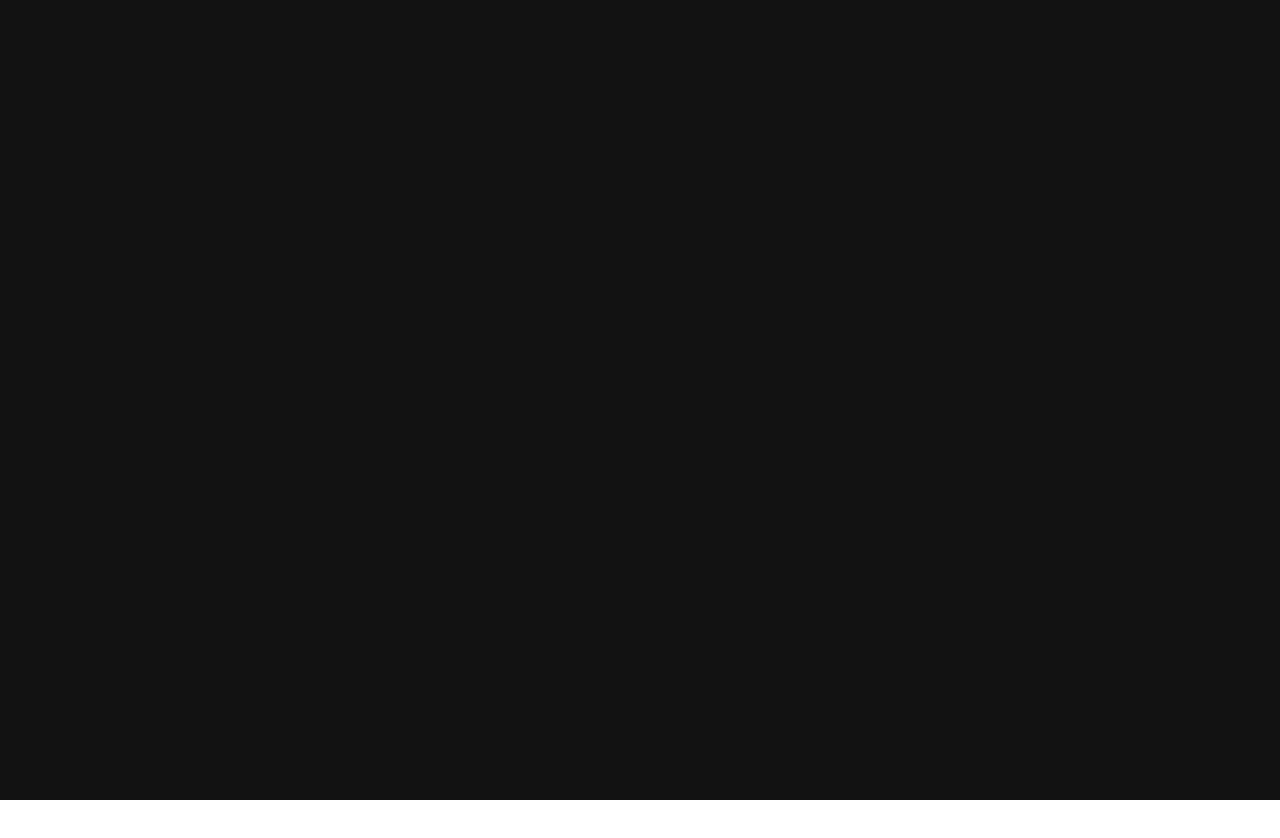
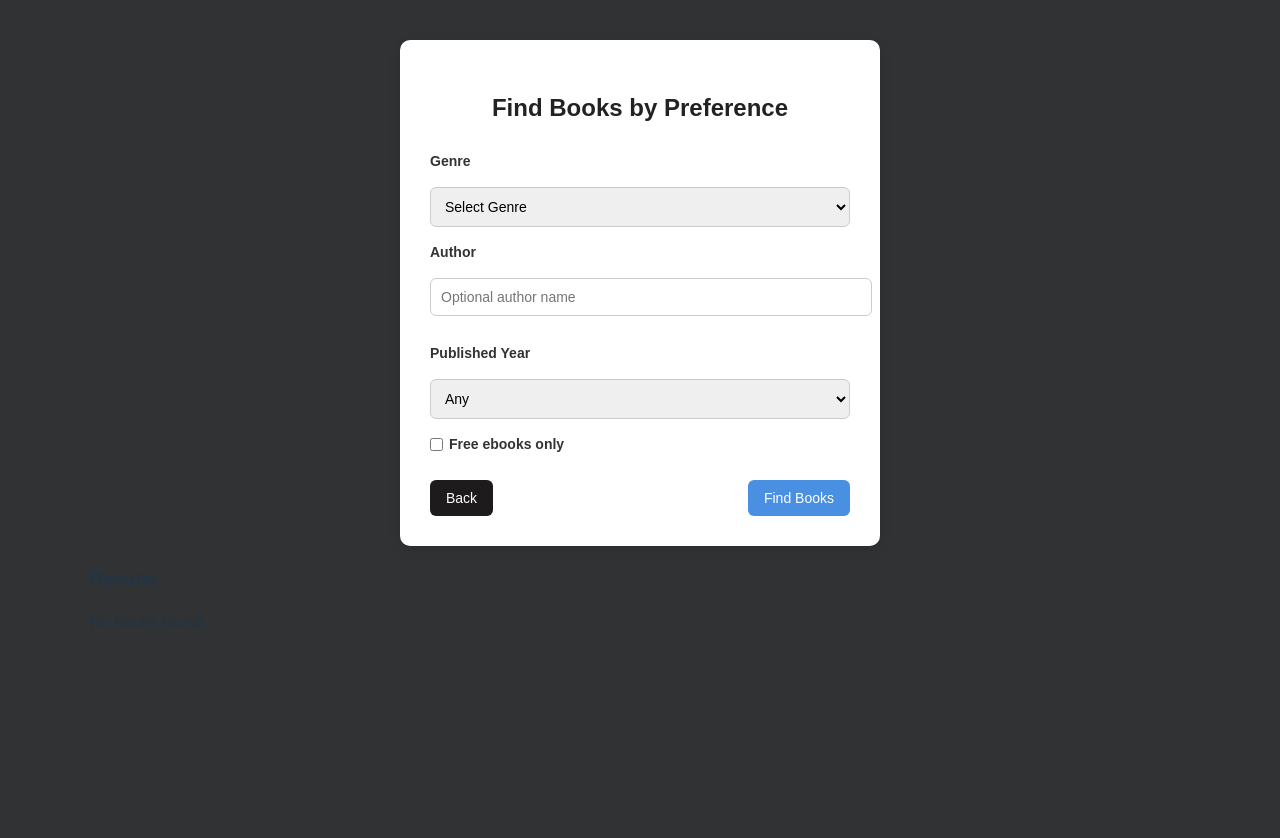
Before and after one commit to ayushchand2408/FindBook-AI-, a React (Vite) app in the folder client/: page /filter in a window 1280 px wide. Before the commit this address had no page. Shown: the top 838 px of the page. Before the commit the page ends 800 px from the top, so only its background shows below. Built offline with nearby package versions, Linux system fonts and the light colour scheme.

Commit message:
added filter feature to find books (basic working)

```diff
--- a/client/src/App.jsx
+++ b/client/src/App.jsx
@@ -1,6 +1,7 @@
 import { useState , useEffect } from "react";
 import { Routes, Route , Link ,  useSearchParams } from "react-router-dom";
 import BookDetail from "./BookDetail";
+import BookFilter from "./BookFilter";
 import './App.css';
 
 function Home() {
@@ -79,7 +80,7 @@ function Home() {
         setError("");
 
         const res = await fetch(
-          `http://localhost:5000/api/search?q=intitle:${submittedQuery}&startIndex=${page * resultsPerPage}`
+          `http://localhost:5000/api/search?q=${submittedQuery}&startIndex=${page * resultsPerPage}`
         );
 
         const data = await res.json();
@@ -132,6 +133,14 @@ function Home() {
           <button onClick={handleUpload}>
             Upload & Detect
           </button>
+        </div>
+        <div className="card">
+          <h3>Find Books by Preference</h3>
+          <p>Don't know what to read? Use filters to discover books.</p>
+
+          <Link to="/filter">
+            <button>Open Filters</button>
+          </Link>
         </div>
     </div>
 
@@ -211,6 +220,7 @@ function App() {
     <Routes>
       <Route path="/" element={<Home />} />
       <Route path="/book/:id" element={<BookDetail />} />
+      <Route path="/filter" element={<BookFilter />} />
     </Routes>
   );
 }
--- /dev/null
+++ b/client/src/BookFilter.css
@@ -0,0 +1,115 @@
+/* Page Background */
+.filter-page {
+  min-height: 100vh;
+  background: #313234;
+
+  display: flex;
+  flex-direction: column;   /* IMPORTANT */
+  align-items: center;      /* center horizontally */
+
+  padding: 40px 20px;
+}
+
+/* Main Card */
+.filter-card {
+  background: white;
+  padding: 30px;
+  width: 420px;
+  border-radius: 10px;
+  box-shadow: 0px 4px 12px rgba(0,0,0,0.1);
+}
+
+.filter-card h2 {
+  text-align: center;
+  margin-bottom: 25px;
+  color: #222;
+}
+
+/* Form Layout */
+.filter-form {
+  display: flex;
+  flex-direction: column;
+  gap: 15px;
+}
+
+/* Labels */
+.filter-form label {
+  font-size: 14px;
+  font-weight: 600;
+  color: #333;
+}
+
+/* Inputs */
+.filter-form input,
+.filter-form select {
+  width: 100%;
+  padding: 10px;
+  border-radius: 6px;
+  border: 1px solid #ccc;
+  font-size: 14px;
+  transition: border 0.2s;
+}
+
+.filter-form input:focus,
+.filter-form select:focus {
+  outline: none;
+  border-color: #4a90e2;
+}
+
+/* Checkbox Row */
+.checkbox-row {
+  display: flex;
+  align-items: center;
+  gap: 6px; /* smaller space between checkbox and text */
+}
+
+.checkbox-row input {
+  width: auto;
+  margin: 0;
+}
+
+.checkbox-row label {
+  margin: 0;
+  font-size: 14px;
+}
+
+/* Buttons */
+.filter-buttons {
+  display: flex;
+  justify-content: space-between;
+  margin-top: 10px;
+}
+
+.filter-buttons button {
+  padding: 10px 16px;
+  border: none;
+  border-radius: 6px;
+  cursor: pointer;
+  font-size: 14px;
+}
+
+/* Primary Button */
+.search-btn {
+  background: #4a90e2;
+  color: white;
+}
+
+.search-btn:hover {
+  background: #357bd8;
+}
+
+/* Secondary Button */
+.back-btn {
+  background: #1d1b1b;
+}
+
+.back-btn:hover {
+  background: #c9c9c9;
+}
+
+/* result container */
+.results-container {
+  width: 100%;
+  max-width: 1000px;
+  margin-top: 40px;
+}
--- /dev/null
+++ b/client/src/BookFilter.jsx
@@ -0,0 +1,226 @@
+import React, { useState } from "react";
+import "./BookFilter.css";
+import { useNavigate , Link } from "react-router-dom";
+
+const genres = [
+  "Romance",
+  "Fantasy",
+  "Science Fiction",
+  "Mystery",
+  "Thriller",
+  "Horror",
+  "Adventure",
+  "Historical",
+  "Biography",
+  "Self Help",
+  "Business",
+  "Technology",
+  "Health"
+];
+
+const BookPreferenceSearch = () => {
+
+  const navigate = useNavigate();
+  const [books, setBooks] = useState([]);
+  const [loading, setLoading] = useState(false);
+  const [error, setError] = useState("");
+
+  const [filters, setFilters] = useState({
+    genre: "",
+    author: "",
+    year: "",
+    language: "en",
+    freeOnly: false,
+    order: "relevance",
+  });
+
+
+  const handleChange = (e) => {
+    const { name, value, type, checked } = e.target;
+
+    setFilters({
+      ...filters,
+      [name]: type === "checkbox" ? checked : value,
+    });
+  };
+
+  const handleSubmit = async (e) => {
+    e.preventDefault();
+
+    if (!filters.genre && !filters.author && !filters.year) {
+        alert("Please select at least one filter");
+        return;
+    }
+
+    let queryParts = [];
+
+    if (filters.genre) {
+        queryParts.push(`subject:${filters.genre}`);
+    }
+
+    if (filters.author) {
+        queryParts.push(`inauthor:${filters.author}`);
+    }
+
+    // Year search (Google Books doesn't support direct year filter)
+    // So we search normally and filter later
+    let query = queryParts.length ? queryParts.join("+") : "books";
+
+    try {
+        setLoading(true);
+
+        const res = await fetch(
+        `http://localhost:5000/api/search?q=${encodeURIComponent(query)}`
+        );
+
+        const data = await res.json();
+
+        let results = data.items || [];
+        console.log(data.items[0].volumeInfo.publishedDate);
+        // Filter by year on frontend
+        if (filters.year) {
+        results = results.filter((book) => {
+            const publishedDate = book.volumeInfo?.publishedDate;
+
+            if (!publishedDate) return false;
+
+            const year = parseInt(publishedDate.substring(0, 4));
+
+            switch (filters.year) {
+            case "before2000":
+                return year < 2000;
+
+            case "2000to2010":
+                return year >= 2000 && year <= 2010;
+
+            case "2010to2020":
+                return year >= 2010 && year <= 2020;
+
+            case "after2020":
+                return year > 2020;
+
+            default:
+                return true;
+            }
+        });
+        }
+
+        setBooks(results);
+
+    } catch (err) {
+        setError("Something went wrong");
+    } finally {
+        setLoading(false);
+    }
+    };
+
+  const isDisabled = !filters.genre && !filters.author && !filters.year;
+
+  return (
+    <div className="filter-page">
+      <div className="filter-card">
+        <h2>Find Books by Preference</h2>
+
+        <form className="filter-form" onSubmit={handleSubmit}>
+
+          {/* Genre */}
+          <label>Genre</label>
+          <select name="genre" value={filters.genre} onChange={handleChange}>
+            <option value="">Select Genre</option>
+            {genres.map((genre) => (
+              <option key={genre} value={genre.toLowerCase()}>
+                {genre}
+              </option>
+            ))}
+          </select>
+
+          {/* Author */}
+          <label>Author</label>
+          <input
+            type="text"
+            name="author"
+            placeholder="Optional author name"
+            value={filters.author}
+            onChange={handleChange}
+          />
+
+          {/* Published Year */}
+          <label>Published Year</label>
+          <select name="year" value={filters.year} onChange={handleChange}>
+            <option value="">Any</option>
+            <option value="before2000">Before 2000</option>
+            <option value="2000-2010">2000 - 2010</option>
+            <option value="2010-2020">2010 - 2020</option>
+            <option value="after2020">After 2020</option>
+          </select>
+
+          {/* Free Books */}
+          <div className="checkbox-row">
+            <input
+              type="checkbox"
+              id="freeBooks"
+              name="freeOnly"
+              checked={filters.freeOnly}
+              onChange={handleChange}
+            />
+            <label htmlFor="freeBooks">Free ebooks only</label>
+          </div>
+
+          {/* Buttons */}
+          <div className="filter-buttons">
+            <button type="button" className="back-btn" onClick={() => window.history.back()}>
+              Back
+            </button>
+
+            <button
+              type="submit"
+              className="search-btn"
+              disabled={isDisabled}
+            >
+              Find Books
+            </button>
+          </div>
+
+        </form>
+      </div>
+        <div className="results-container">
+
+        <h3>Results</h3>
+
+        {loading && <p>Loading books...</p>}
+        {error && <p style={{ color: "red" }}>{error}</p>}
+
+        {!loading && books.length === 0 && (
+            <p>No books found</p>
+        )}
+
+        <div className="book-grid">
+            {books.map((book) => (
+                <div key={book.id} className="book-card">
+
+                {book.volumeInfo.imageLinks?.thumbnail && (
+                    <img
+                    src={book.volumeInfo.imageLinks.thumbnail}
+                    alt="cover"
+                    />
+                )}
+
+                <Link
+                    to={`/book/${book.id}`}
+                    style={{ textDecoration: "none", color: "#111" }}
+                >
+                    <h4>{book.volumeInfo.title}</h4>
+                </Link>
+
+                <p>{book.volumeInfo.authors?.join(", ")}</p>
+
+                </div>
+            ))}
+            </div>
+
+        </div>
+    </div>
+  );
+};
+
+export default BookPreferenceSearch;
```
Also changed, not shown: 1 other file (tests, documents, lock files or other folders). Lines whose indentation alone changed are shown as unchanged.
